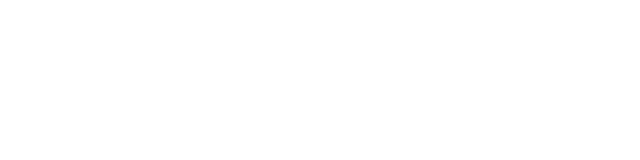
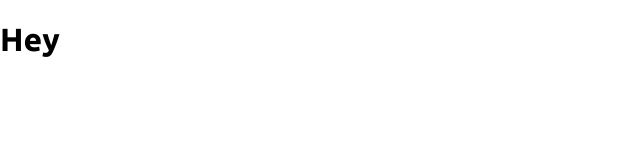
Before and after one commit to abhishekpatil4/chatBot, a React (Vite) app: page /history in a window 1280 px wide. Before the commit this address had no page. Shown: the top 160 px of the page, without its empty margins (0-640 px from the left). Built offline with nearby package versions, Linux system fonts and the light colour scheme.

Commit message:
feat: add navigation to past conversation button

```diff
--- a/src/App.jsx
+++ b/src/App.jsx
@@ -1,11 +1,13 @@
 // import './App.css'
 import { Routes, Route } from "react-router-dom"
 import Home from "./pages/Home"
+import PastConversation from "./pages/PastConversation"
 
 function App() {
   return <>
     <Routes>
       <Route path="/" element={<Home />} />
+      <Route path="/history" element={<PastConversation />} />
     </Routes>
   </>
 }
--- a/src/pages/Home.jsx
+++ b/src/pages/Home.jsx
@@ -30,11 +30,13 @@ import useViewportHeight from '../components/useViewPortHeight';
 import WelcomeMessage from "../components/WelcomeMessage";
 import { useState } from 'react';
 import CurrentMessages from '../components/CurrentMessages';
+import { useNavigate } from 'react-router-dom';
 // import { ContextForWelcomeMsg } from "./components/ContextForWelcomeMsg"
 
 const drawerWidth = 240;
 
 function Home(props) {
+    const navigate = useNavigate();
     useViewportHeight();
     // useEffect(() => {
     //     console.log("data: ", data);
@@ -75,9 +77,13 @@ function Home(props) {
             <Divider />
             <List>
                 <ListItem>
-                    <ListItemButton sx={{ borderRadius: '10px', backgroundColor: theme.palette.darkPurple.main }}>
+                    <ListItemButton onClick={() => navigate('/history')} sx={{
+                        borderRadius: '10px', backgroundColor: theme.palette.darkPurple.main, '&:hover': {
+                            backgroundColor: theme.palette.vdarkPurple.main,
+                        },
+                    }}>
                         <ListItemText sx={{ textAlign: "center" }}>
-                            <span style={{color:'#414146', fontWeight: 700 }}>Past Conversation</span>
+                            <span style={{ color: '#414146', fontWeight: 700 }}>Past Conversation</span>
                         </ListItemText>
                     </ListItemButton>
                 </ListItem>
@@ -163,50 +169,12 @@ function Home(props) {
                 }}
             >
                 <Toolbar />
-                {/* <Box>
-                    <Message type={"user"} message={"Hi!"} />
-                    <Message type={"bot"} message={"Hey Abhishek! How are you doing?"} />
-                    <Message type={"user"} message={"Hi!"} />
-                    <Message type={"bot"} message={"Hey Abhishek! How are you doing?"} />
-                    <Message type={"user"} message={"Hi!"} />
-                    <Message type={"bot"} message={"Hey Abhishek! How are you doing?"} />
-                    <Message type={"user"} message={"Hi!"} />
-                    <Message type={"bot"} message={"Hey Abhishek! How are you doing?"} />
-                    <Message type={"user"} message={"Hi!"} />
-                    <Message type={"bot"} message={"Hey Abhishek! How are you doing?"} />
-                    <Message type={"user"} message={"Hi!"} />
-                    <Message type={"bot"} message={"Hey Abhishek! How are you doing?"} />
-                    <Message type={"user"} message={"Hi!"} />
-                    <Message type={"bot"} message={"Hey Abhishek! How are you doing?"} />
-                    <Message type={"user"} message={"Hi!"} />
-                    <Message type={"bot"} message={"Hey Abhishek! How are you doing?"} />
-                    <Message type={"user"} message={"Hi!"} />
-                    <Message type={"bot"} message={"Hey Abhishek! How are you doing?"} />
-                    <Message type={"user"} message={"Hi!"} />
-                    <Message type={"bot"} message={"Hey Abhishek! How are you doing?"} />
-                    <Message type={"user"} message={"Hi!"} />
-                    <Message type={"bot"} message={"Hey Abhishek! How are you doing?"} />
-                </Box> */}
                 {showWelcomeMsg ?
                     <WelcomeMessage setShowWelcomeMsg={setShowWelcomeMsg} />
                     :
                     <CurrentMessages />
                 }
 
-                {/* <Typography paragraph>
-                    Lorem ipsum dolor sit amet, consectetur adipiscing elit, sed do eiusmod
-                    tempor incididunt ut labore et dolore magna aliqua. Rhoncus dolor purus non
-                    enim praesent elementum facilisis leo vel. Risus at ultrices mi tempus
-                    imperdiet. Semper risus in hendrerit gravida rutrum quisque non tellus.
-                    Convallis convallis tellus id interdum velit laoreet id donec ultrices.
-                    Odio morbi quis commodo odio aenean sed adipiscing. Amet nisl suscipit
-                    adipiscing bibendum est ultricies integer quis. Cursus euismod quis viverra
-                    nibh cras. Metus vulputate eu scelerisque felis imperdiet proin fermentum
-                    leo. Mauris commodo quis imperdiet massa tincidunt. Cras tincidunt lobortis
-                    feugiat vivamus at augue. At augue eget arcu dictum varius duis at
-                    consectetur lorem. Velit sed ullamcorper morbi tincidunt. Lorem donec massa
-                    sapien faucibus et molestie ac.
-                </Typography> */}
                 <Box sx={{
                     display: 'flex', justifyContent: 'center', position: 'fixed',
                     bottom: 0, gap: 2, padding: '1rem 1rem 1rem 1rem',
--- /dev/null
+++ b/src/pages/PastConversation.jsx
@@ -0,0 +1,9 @@
+import { Box } from "@mui/material"
+
+const PastConversation = () => {
+    return <Box>
+        <h1>Hey</h1>
+    </Box>
+}
+
+export default PastConversation;
```
